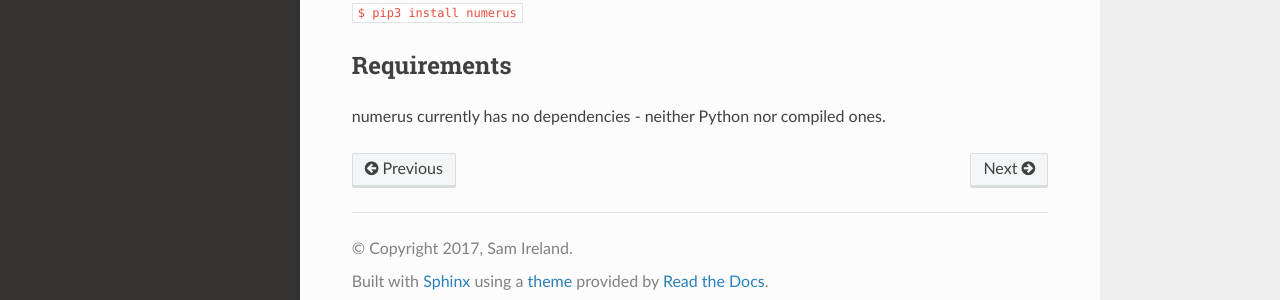
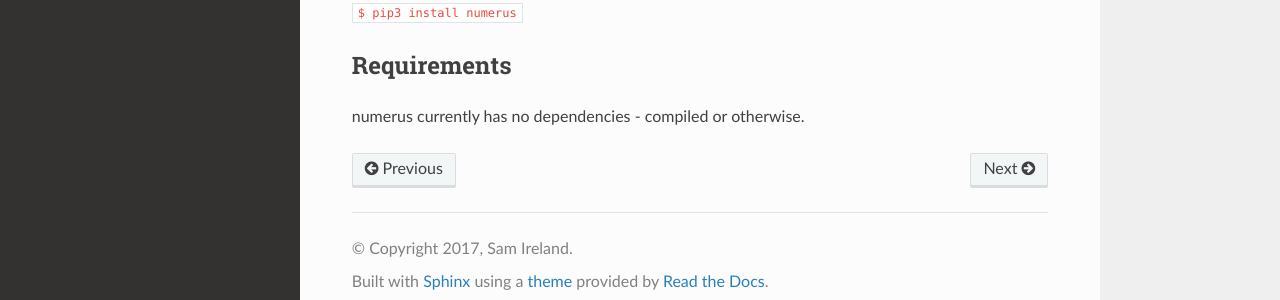
Before and after one commit to samirelanduk/numberwang, a Sphinx documentation site: the page built from docs/source/installing.rst, in a window 1280 px wide. Shown: the part 386-686 px from the top of the page. Built offline with Sphinx 7.4.7 and the Read the Docs theme 2.0.0, drawn with Linux system fonts in a browser that asks for light colours.

Commit message:
Reword dependencies sentence.

```diff
--- a/README.rst
+++ b/README.rst
@@ -23,7 +23,7 @@ that your system uses ``pip`` for the Python 2 version - if so, try:
 Requirements
 ~~~~~~~~~~~~
 
-numerus currently has no dependencies - neither Python nor compiled ones.
+numerus currently has no dependencies - compiled or otherwise.
 
 Overview
 --------
--- a/docs/source/installing.rst
+++ b/docs/source/installing.rst
@@ -16,4 +16,4 @@ that your system uses ``pip`` for the Python 2 version - if so, try:
 Requirements
 ~~~~~~~~~~~~
 
-numerus currently has no dependencies - neither Python nor compiled ones.
+numerus currently has no dependencies - compiled or otherwise.
```
